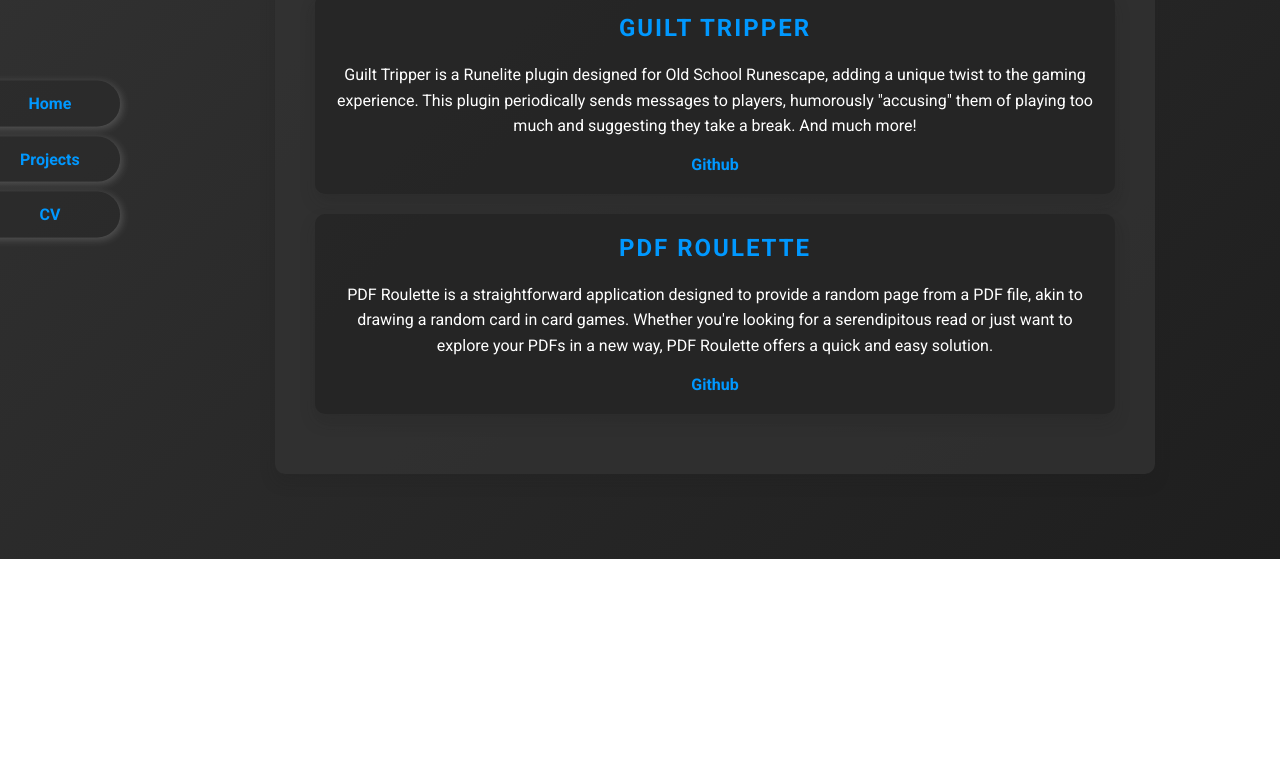
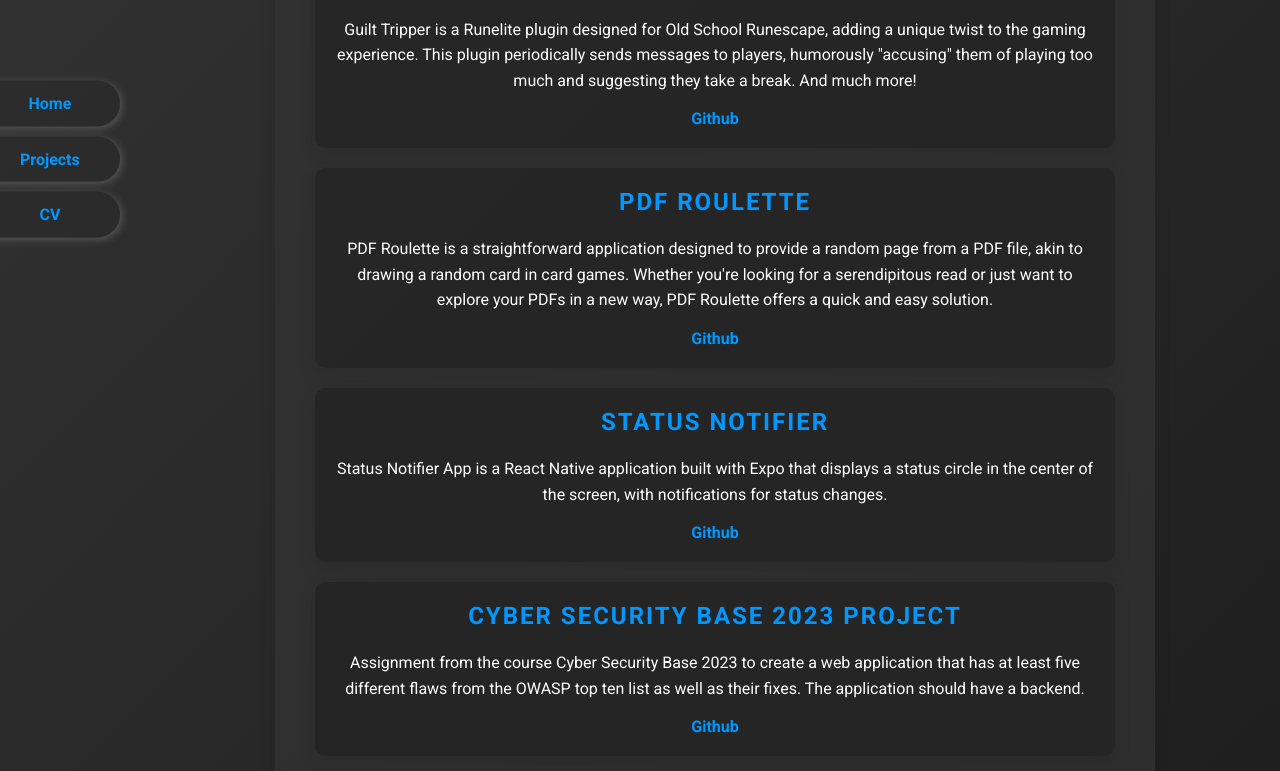
Before and after one commit to Kimpulla/Kimpulla.github.io, a plain HTML site: page projects.html in a window 1280 px wide. Shown: the part 241-1012 px from the top of the page. Before the commit the page ends 800 px from the top, so only its background shows below. Drawn offline with Linux system fonts and the light colour scheme.

Commit message:
Update projects.html

```diff
--- a/projects.html
+++ b/projects.html
@@ -29,6 +29,16 @@
                 <p>PDF Roulette is a straightforward application designed to provide a random page from a PDF file, akin to drawing a random card in card games. Whether you're looking for a serendipitous read or just want to explore your PDFs in a new way, PDF Roulette offers a quick and easy solution.</p>
                 <a href="https://github.com/Kimpulla/pdfRoulette" target="_blank" id="github_link">Github</a>
             </div>
+            <div class="project">
+                <h2>Status Notifier</h2>
+                <p>Status Notifier App is a React Native application built with Expo that displays a status circle in the center of the screen, with notifications for status changes.</p>
+                <a href="https://github.com/Kimpulla/status_notifier" target="_blank" id="github_link">Github</a>
+            </div>
+            <div class="project">
+                <h2>Cyber Security Base 2023 Project</h2>
+                <p>Assignment from the course Cyber Security Base 2023 to create a web application that has at least five different flaws from the OWASP top ten list as well as their fixes. The application should have a backend.</p>
+                <a href="https://github.com/Kimpulla/cyber-security-base-2023-project.git" target="_blank" id="github_link">Github</a>
+            </div>
         </section>
     </main>
 </body>
```
